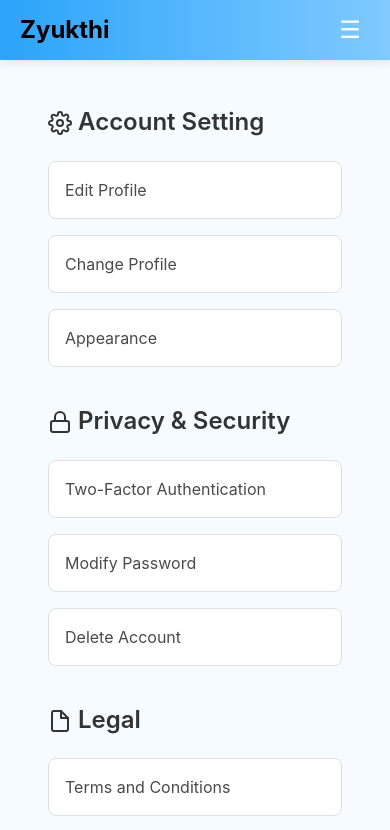
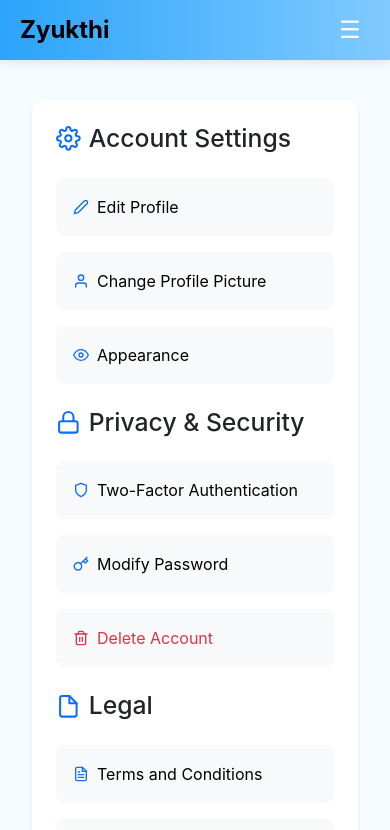
Before and after one commit to vamsikrishna7-github/hirelink, a Next.js app: page /dashboard/candidate/settings in a window 390 px wide. Shown: the top 830 px of the page. Built offline with nearby package versions, Linux system fonts and the light colour scheme.

Commit message:
modified settings page

```diff
--- a/src/app/dashboard/candidate/settings/Settings.module.css
+++ b/src/app/dashboard/candidate/settings/Settings.module.css
@@ -66,3 +66,74 @@
     display: none;
   }
 }
+
+/* Custom styles to enhance Bootstrap */
+.card {
+  transition: transform 0.2s ease-in-out;
+  border-radius: 12px;
+  overflow: hidden;
+}
+
+.card:hover {
+  transform: translateY(-2px);
+  box-shadow: 0 4px 20px rgba(0, 0, 0, 0.1) !important;
+}
+
+.btnLight {
+  transition: all 0.3s ease;
+  text-align: left;
+  border-radius: 8px;
+  padding: 1rem;
+  display: flex;
+  align-items: center;
+  gap: 0.5rem;
+}
+
+.btnLight:hover {
+  background-color: #f8f9fa;
+  border-color: #0d6efd;
+  transform: translateX(5px);
+}
+
+.btnDanger {
+  color: #dc3545;
+}
+
+.btnDanger:hover {
+  background-color: #fff5f5;
+  border-color: #dc3545;
+}
+
+.textPrimary {
+  color: #0d6efd !important;
+}
+
+/* Responsive adjustments */
+@media (max-width: 992px) {
+  .containerFluid {
+    padding: 1rem;
+  }
+}
+
+/* Custom scrollbar */
+.scrollableContainer {
+  scrollbar-width: thin;
+  scrollbar-color: #888 #f1f1f1;
+}
+
+.scrollableContainer::-webkit-scrollbar {
+  width: 8px;
+}
+
+.scrollableContainer::-webkit-scrollbar-track {
+  background: #f1f1f1;
+}
+
+.scrollableContainer::-webkit-scrollbar-thumb {
+  background: #888;
+  border-radius: 4px;
+}
+
+.scrollableContainer::-webkit-scrollbar-thumb:hover {
+  background: #555;
+}
--- a/src/app/dashboard/candidate/settings/page.js
+++ b/src/app/dashboard/candidate/settings/page.js
@@ -1,58 +1,99 @@
 "use client";
 
 import React from 'react';
-import { Container, Row, Col } from 'react-bootstrap';
 import Image from 'next/image';
 import styles from './Settings.module.css';
-import { FiSettings, FiLock, FiFile } from 'react-icons/fi';
+import { FiSettings, FiLock, FiFile, FiEdit2, FiUser, FiEye, FiShield, FiKey, FiTrash2, FiFileText, FiHelpCircle } from 'react-icons/fi';
 
 const Settings = () => {
   return (
-    <Container fluid className={styles.settingsContainer}>
-      <Row>
-        <Col md={7}>
-          <div className={styles.settingsContent}>
-            <section className={styles.settingSection}>
-              <h2><FiSettings /> Account Setting</h2>
-              <div className={styles.settingOptions}>
-                <button className={styles.settingButton}>Edit Profile</button>
-                <button className={styles.settingButton}>Change Profile</button>
-                <button className={styles.settingButton}>Appearance</button>
+    <div className={`container-fluid py-4 ${styles.containerFluid}`}>
+      <div className="row">
+        <div className="col-lg-8">
+          <div className={`card shadow-sm border-0 ${styles.card}`}>
+            <div className={`card-body p-4 ${styles.scrollableContainer}`}>
+              <section className="mb-4">
+                <h2 className="d-flex align-items-center gap-2 mb-4">
+                  <FiSettings className={styles.textPrimary} />
+                  <span>Account Settings</span>
+                </h2>
+                <div className="d-grid gap-3">
+                  <button className={`btn btn-light ${styles.btnLight}`}>
+                    <FiEdit2 className={styles.textPrimary} />
+                    <span>Edit Profile</span>
+                  </button>
+                  <button className={`btn btn-light ${styles.btnLight}`}>
+                    <FiUser className={styles.textPrimary} />
+                    <span>Change Profile Picture</span>
+                  </button>
+                  <button className={`btn btn-light ${styles.btnLight}`}>
+                    <FiEye className={styles.textPrimary} />
+                    <span>Appearance</span>
+                  </button>
                 </div>
               </section>
 
-            <section className={styles.settingSection}>
-              <h2><FiLock /> Privacy & Security</h2>
-              <div className={styles.settingOptions}>
-                <button className={styles.settingButton}>Two-Factor Authentication</button>
-                <button className={styles.settingButton}>Modify Password</button>
-                <button className={styles.settingButton}>Delete Account</button>
+              <section className="mb-4">
+                <h2 className="d-flex align-items-center gap-2 mb-4">
+                  <FiLock className={styles.textPrimary} />
+                  <span>Privacy & Security</span>
+                </h2>
+                <div className="d-grid gap-3">
+                  <button className={`btn btn-light ${styles.btnLight}`}>
+                    <FiShield className={styles.textPrimary} />
+                    <span>Two-Factor Authentication</span>
+                  </button>
+                  <button className={`btn btn-light ${styles.btnLight}`}>
+                    <FiKey className={styles.textPrimary} />
+                    <span>Modify Password</span>
+                  </button>
+                  <button className={`btn btn-light ${styles.btnLight} ${styles.btnDanger}`}>
+                    <FiTrash2 />
+                    <span>Delete Account</span>
+                  </button>
                 </div>
               </section>
 
-            <section className={styles.settingSection}>
-              <h2><FiFile /> Legal</h2>
-              <div className={styles.settingOptions}>
-                <button className={styles.settingButton}>Terms and Conditions</button>
-                <button className={styles.settingButton}>Privacy policy</button>
-                <button className={styles.settingButton}>FAQ</button>
+              <section>
+                <h2 className="d-flex align-items-center gap-2 mb-4">
+                  <FiFile className={styles.textPrimary} />
+                  <span>Legal</span>
+                </h2>
+                <div className="d-grid gap-3">
+                  <button className={`btn btn-light ${styles.btnLight}`}>
+                    <FiFileText className={styles.textPrimary} />
+                    <span>Terms and Conditions</span>
+                  </button>
+                  <button className={`btn btn-light ${styles.btnLight}`}>
+                    <FiFileText className={styles.textPrimary} />
+                    <span>Privacy Policy</span>
+                  </button>
+                  <button className={`btn btn-light ${styles.btnLight}`}>
+                    <FiHelpCircle className={styles.textPrimary} />
+                    <span>FAQ</span>
+                  </button>
                 </div>
               </section>
             </div>
-        </Col>
-        <Col md={5} className={styles.illustrationContainer}>
-          <div className={styles.illustration}>
+          </div>
+        </div>
+
+        <div className="col-lg-4 d-none d-lg-block">
+          <div className={`card shadow-sm border-0 h-100 ${styles.card}`}>
+            <div className="card-body d-flex align-items-center justify-content-center">
               <Image
                 src="/settings_image.png"
                 alt="Settings Illustration"
                 width={400}
                 height={400}
                 priority
+                className="img-fluid"
               />
             </div>
-        </Col>
-      </Row>
-    </Container>
+          </div>
+        </div>
+      </div>
+    </div>
   );
 };
 
```
Lines whose indentation alone changed are shown as unchanged.
